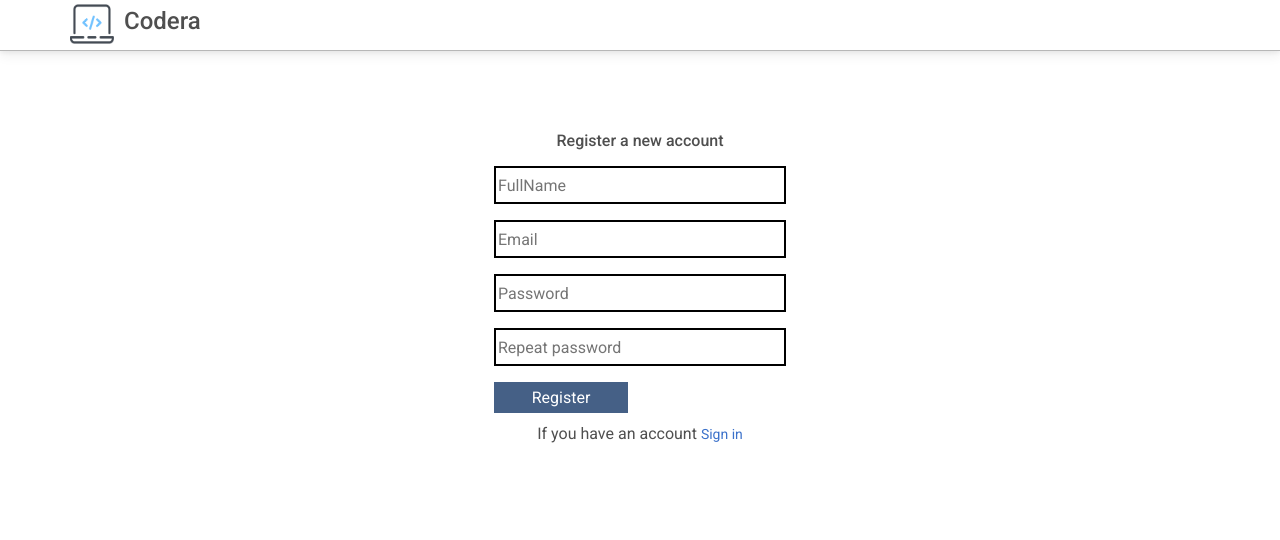
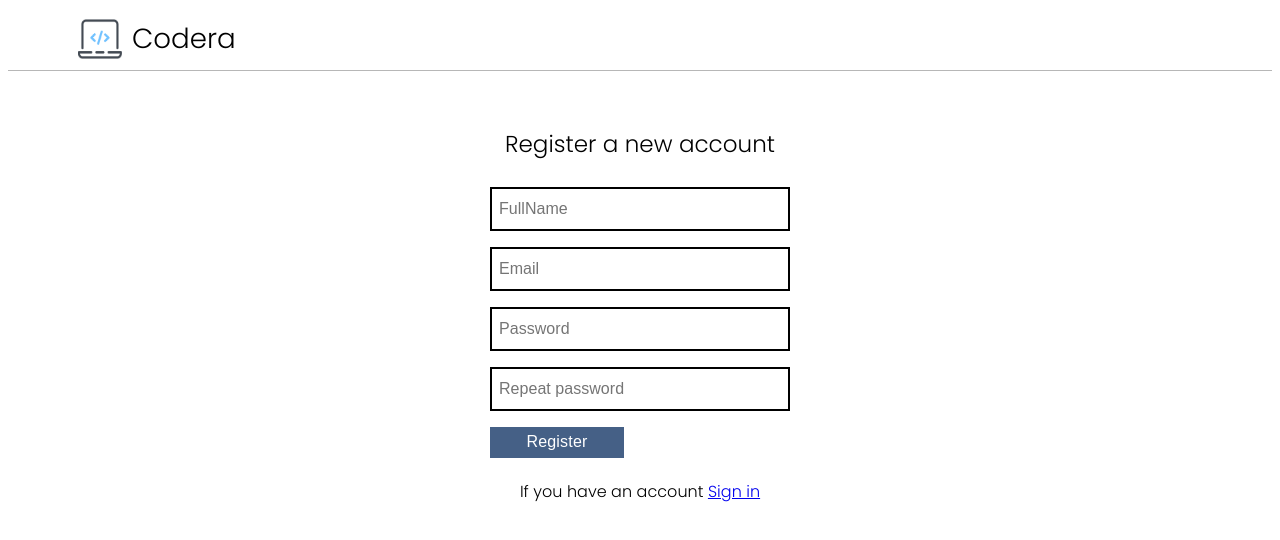
Before and after one commit to Mirco874/codera-frontend, a React (Create React App) app: page /auth/register in a window 1280 px wide. Shown: the top 540 px of the page. Built offline with nearby package versions, Linux system fonts and the light colour scheme.

Commit message:
added typography styles

```diff
--- a/public/index.html
+++ b/public/index.html
@@ -12,24 +12,12 @@
     <link rel="apple-touch-icon" href="%PUBLIC_URL%/logo192.png" />
 
     <link rel="manifest" href="%PUBLIC_URL%/manifest.json" />
-    <link
-    rel="stylesheet"
-    href="https://fonts.googleapis.com/css?family=Roboto:300,400,500,700&display=swap"
-  />
-  <!-- CSS only -->
-<link href="https://cdn.jsdelivr.net/npm/bootstrap@5.2.3/dist/css/bootstrap.min.css" rel="stylesheet" integrity="sha384-rbsA2VBKQhggwzxH7pPCaAqO46MgnOM80zW1RWuH61DGLwZJEdK2Kadq2F9CUG65" crossorigin="anonymous">
-<link
-  href="https://cdnjs.cloudflare.com/ajax/libs/font-awesome/6.0.0/css/all.min.css"
-  rel="stylesheet"
-/>
-<link
-  href="https://fonts.googleapis.com/css?family=Roboto:300,400,500,700&display=swap"
-  rel="stylesheet"
-/>
-<link
-  href="https://cdnjs.cloudflare.com/ajax/libs/mdb-ui-kit/6.0.1/mdb.min.css"
-  rel="stylesheet"
-/>
+
+
+<link rel="preconnect" href="https://fonts.googleapis.com">
+<link rel="preconnect" href="https://fonts.gstatic.com" crossorigin>
+<link href="https://fonts.googleapis.com/css2?family=Poppins:wght@300&display=swap" rel="stylesheet">
+
     <title>React App</title>
   </head>
   <body>
--- a/src/auth/pages/LoginPage/LoginPage.jsx
+++ b/src/auth/pages/LoginPage/LoginPage.jsx
@@ -63,7 +63,7 @@ export const LoginPage = () => {
         <div className="center-form">
           <img className="codera-logo" src="../../assets/images/codera_logo.png" alt="codera logo"/>
           <LoginForm form={formData} onFormChange={onFormChange} onSubmit={login}/>
-          <p>Don't you have an account? <Link to={"/auth/register"}>Sign up</Link> </p>
+          <p className="body2"> Don't you have an account? <Link className="body2" to={"/auth/register"}>Sign up</Link> </p>
         </div>
         <ToastContainer
         position="top-right"
--- a/src/auth/pages/RegisterPage/RegisterPage.jsx
+++ b/src/auth/pages/RegisterPage/RegisterPage.jsx
@@ -72,14 +72,14 @@ export const RegisterPage = () => {
   return (
     <main>
       <div className="center-form">
-        <h6>Register a new account</h6>
+        <h2 className="h6">Register a new account</h2>
         <RegisterForm
           form={formData}
           onFormChange={onFormChange}
           onSubmit={register}
         />
-        <p>
-          If you have an account <Link to="/auth/login">Sign in</Link>{" "}
+        <p className="body2">
+          If you have an account <Link className="body2" to="/auth/login">Sign in</Link>{" "}
         </p>
       </div>
       <ToastContainer
--- a/src/index.css
+++ b/src/index.css
@@ -1,3 +1,18 @@
+body {
+  font-family: 'Poppins', sans-serif;
+  color: rgb(0, 0, 0);
+}
+
+input::placeholder {
+  padding-left: 5px;
+  font-style: normal;
+  font-weight: 400;
+  font-size: 16px;
+  line-height: 130%;
+  letter-spacing: 0.0025em;
+}
+
+
 main {
   padding-inline: 70px;
 }
@@ -7,11 +22,108 @@ main {
   align-items: center;
   flex-direction: column;
   margin-block: auto;
-  margin-top: 10vh;
+  margin-top: 5vh;
 }
 
-.input-field{
-    border:2px solid black;
-    height: 38px;
-    width: 292px;
+.input-field {
+  border: 2px solid black;
+  height: 38px;
+  width: 292px;
 }
+
+.h1 {
+  font-style: normal;
+  font-weight: 300;
+  font-size: 57.33px;
+  line-height: 130%;
+  letter-spacing: -0.015em;
+}
+
+.h2 {
+  font-style: normal;
+  font-weight: 300;
+  font-size: 47.78px;
+  line-height: 130%;
+  letter-spacing: -0.005em;
+}
+
+.h3 {
+  font-style: normal;
+  font-weight: 400;
+  font-size: 39.81px;
+  line-height: 130%;
+}
+
+.h4 {
+  font-style: normal;
+  font-weight: 400;
+  font-size: 33.18px;
+  line-height: 130%;
+  letter-spacing: 0.005em;
+}
+
+.h5 {
+  font-style: normal;
+  font-weight: 400;
+  stroke: 400;
+  font-size: 27.65px;
+  line-height: 130%;
+}
+
+.h6 {
+  font-style: normal;
+  font-weight: 500;
+  font-size: 23.04px;
+  line-height: 130%;
+  letter-spacing: 0.0015em;
+}
+
+.sub-title1 {
+  font-style: normal;
+  font-weight: 400;
+  font-size: 19.2px;
+  line-height: 130%;
+  letter-spacing: 0.0015em;
+}
+
+.sub-title2 {
+  font-style: normal;
+  font-weight: 500;
+  font-size: 16px;
+  line-height: 130%;
+  letter-spacing: 0.001em;
+}
+
+.body1 {
+  font-style: normal;
+  font-weight: 400;
+  font-size: 19.2px;
+  line-height: 130%;
+  letter-spacing: 0.005em;
+}
+
+.body2 {
+  font-style: normal;
+  font-weight: 400;
+  font-size: 16px;
+  line-height: 130%;
+  letter-spacing: 0.0025em;
+}
+
+.body3 {
+  font-style: normal;
+  font-weight: 500;
+  font-size: 16px;
+  line-height: 130%;
+  letter-spacing: 0.0125em;
+  text-transform: capitalize;
+}
+
+.button-text {
+  font-style: normal;
+  font-weight: 500;
+  font-size: 16px;
+  line-height: 130%;
+  letter-spacing: 0.0125em;
+  text-transform: capitalize;
+}
--- a/src/ui/components/Button/Button.jsx
+++ b/src/ui/components/Button/Button.jsx
@@ -5,14 +5,14 @@ export const Button = ({ text, type, height, width, variation }) => {
   switch (type) {
     case "white":
       return (
-        <button className="white-button" type={variation}>
+        <button className="white-button button-text" type={variation}>
           {text}
         </button>
       );
     default:
       return (
         <button
-          className="blue-button"
+          className="blue-button button-text"
           style={{ height, width }}
           type={variation}
         >
--- a/src/ui/components/NavBar/NavBar.css
+++ b/src/ui/components/NavBar/NavBar.css
@@ -2,7 +2,7 @@
     height: 51px;
     width: 100%;
     border-bottom: 1px solid #B7B7B7;
-    padding-top: 10px;
+    padding-top: 5px;
     padding-bottom: 6px;
 }
 
@@ -12,7 +12,7 @@
     display: flex;
     flex-direction: row;
     justify-content: flex-start;
-    align-items: flex-end;
+    align-items: center;
 }
 
 .logo-image{
--- a/src/ui/components/NavBar/NavBar.jsx
+++ b/src/ui/components/NavBar/NavBar.jsx
@@ -2,10 +2,10 @@ import './NavBar.css'
 
 export const NavBar = () => {
   return (
-    <nav className='navbar'>
+    <nav className='navbar '>
         <div className='logo'>
             <img className='logo-image' src="../assets/images/codera_logo_small.png" alt="codera logo"/>
-            <h4 className='logo-title'>Codera</h4>
+            <p className='logo-title h5'>Codera</p>
         </div>
     </nav>
   )
```
